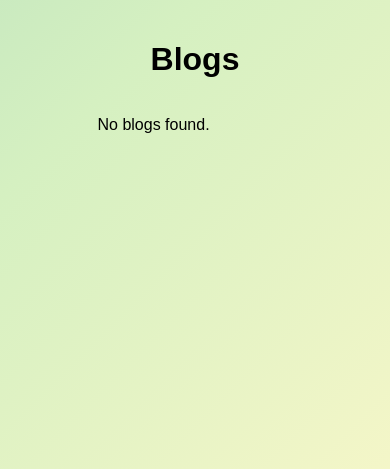
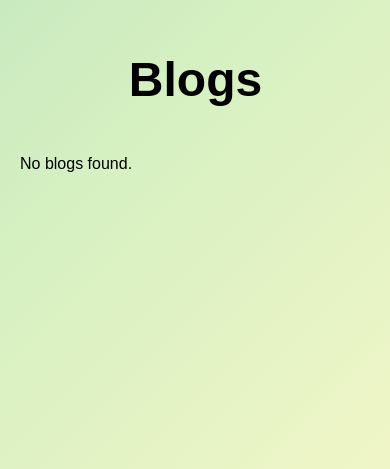
Before and after one commit to rambhajanmali/blog_website, a PHP site: page /blogs.php in a window 390 px wide. Shown: the top 469 px of the page. Run offline with PHP 8.4, Linux system fonts and the light colour scheme; data that the repository does not hold is empty; some web fonts are replaced.

Commit message:
code updated

```diff
--- a/blogs.php
+++ b/blogs.php
@@ -23,7 +23,9 @@ $result = $conn->query($sql);
 
 <!DOCTYPE html>
 <html>
+
 <head>
+    <meta name="viewport" content="width=device-width,initial-scale=1">
     <title>Blogs</title>
     <link rel="stylesheet" type="text/css" href="https://cdnjs.cloudflare.com/ajax/libs/slick-carousel/1.8.1/slick.min.css"/>
     <link rel="stylesheet" type="text/css" href="https://cdnjs.cloudflare.com/ajax/libs/slick-carousel/1.8.1/slick-theme.min.css"/>
@@ -61,6 +63,7 @@ $result = $conn->query($sql);
 
     .container h1 {
         text-align: center;
+        font-size: 3rem;
     }
 
     .grid {
@@ -79,6 +82,12 @@ $result = $conn->query($sql);
         height: auto;
         max-width: 450px;
     }
+    .card:hover{
+    transform: scale(1.05);
+    background-color: rgba(255,255,255.0.9);
+    transition: ease-out 0.5s ;
+    box-shadow: 2px 2px 2px rgba(255,255,255,0.6);
+    }
 
     .card img {
         max-width: 450px;
@@ -86,6 +95,7 @@ $result = $conn->query($sql);
         height: 200px;
         object-fit: cover;
         display: block;
+        background-color: #fff;
     }
 
     .card-content {
@@ -149,22 +159,7 @@ $result = $conn->query($sql);
         background-color: #ddd;
     }
 
-    /* Mobile view adjustments */
-    @media (max-width: 425px) {
-        .grid {
-            grid-template-columns: 1fr; /* Ensure only one card per line */
-            gap: 20px; /* Adjust gap for mobile screens if needed */
-        }
 
-        .card {
-            max-width: 100%; /* Ensure the card takes up the full width of its container */
-            box-sizing: border-box; /* Include padding and border in the card's total width */
-        }
-        .container{
-            max-width: 600px;
-            width: 50%;
-        }
-    }
 </style>
 
     <script src="https://code.jquery.com/jquery-3.6.0.min.js"></script>
--- a/index.php
+++ b/index.php
@@ -2,6 +2,8 @@
 <html>
 
 <head>
+<meta name="viewport" content="width=device-width,initial-scale=1">
+
     <title>Upload Form</title>
     <style>
         .error {
--- a/selection.php
+++ b/selection.php
@@ -198,6 +198,7 @@ $result = $conn->query($sql);
         <h2>Select Inputs to Post as Blogs</h2>
         <iframe src="https://lottie.host/embed/56f72ef3-a443-456f-a5d9-c7a3108facb1/t3ADROW9wE.json" frameborder="0" height="80px" width="80px"></iframe>
     </div>
+    <form action="post_blogs.php" method="post">
         <table>
             <thead>
                 <tr>
```
Also changed, not shown: upload/WhatsApp Image 2024-08-01 at 1.31.16 PM - rambhajan mali.jpeg (added).
